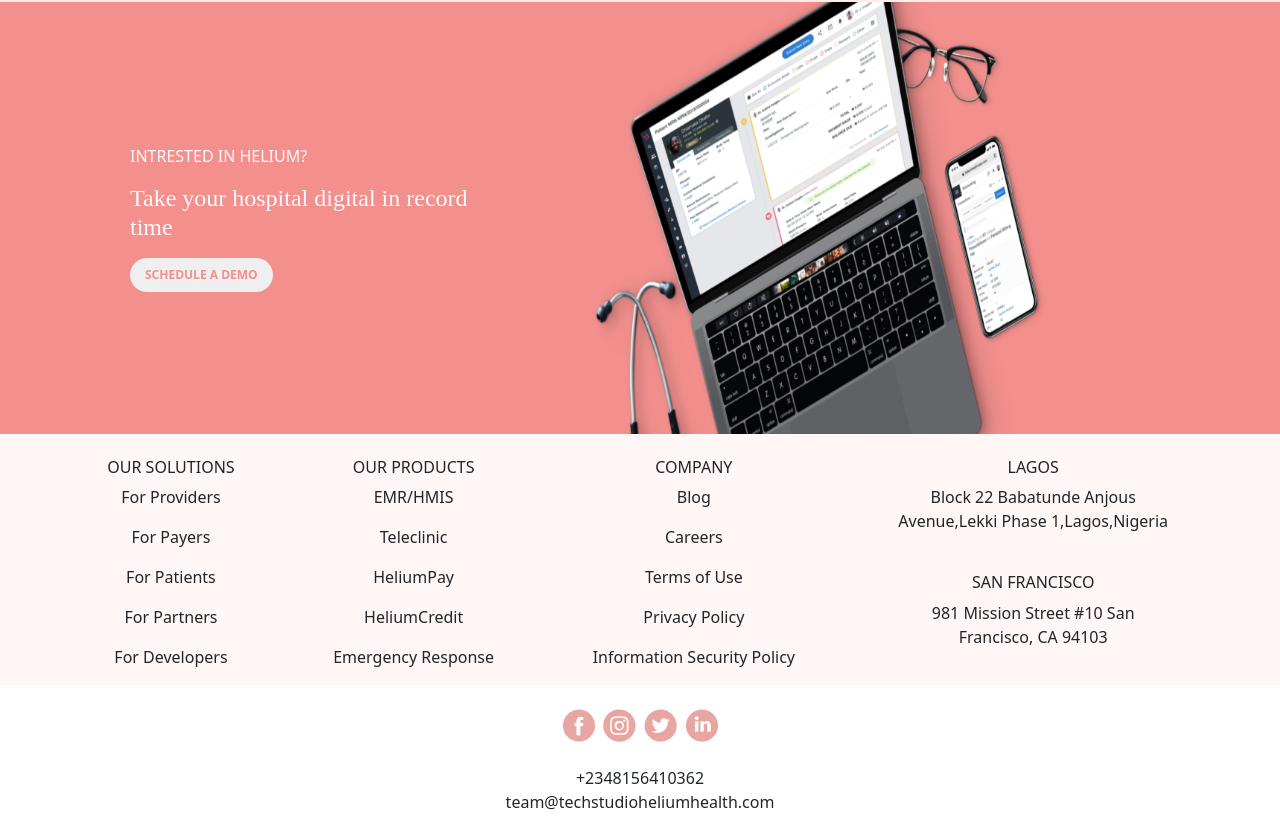
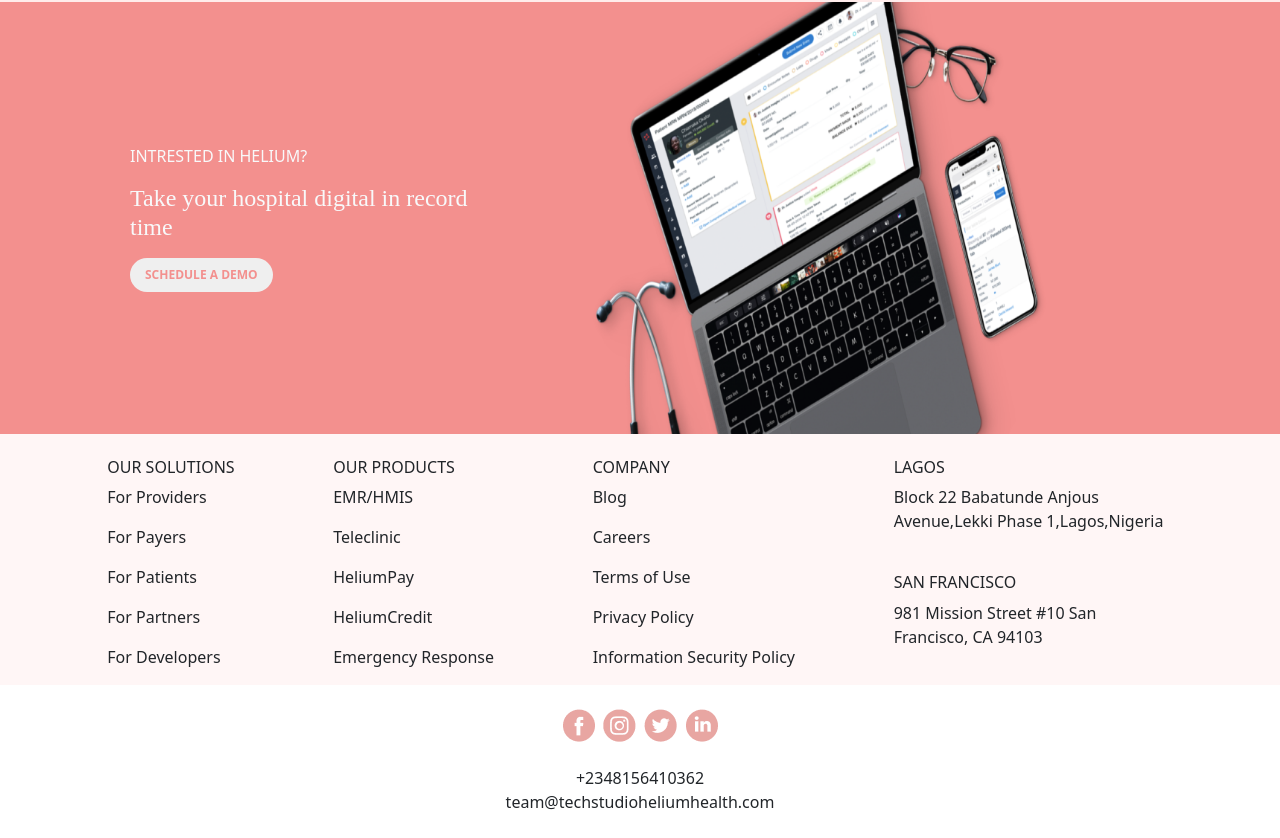
Before and after one commit to Devjulesoti/helium-project, a React (Create React App) app: page / in a window 1280 px wide. Shown: the part 2999-3837 px from the top of the page. Built offline with nearby package versions, Linux system fonts and the light colour scheme.

Commit message:
feat:fixed the footer

```diff
--- a/src/Styles/about/footer.css
+++ b/src/Styles/about/footer.css
@@ -5,12 +5,11 @@
   }
 }
 .footer-div div {
-  text-align: center;
   padding: 0;
 }
 .footer-div{
   background-color: #FFF6F6;
-
+  text-align: left;
 }
 .foot-outer{
   background-color: #FFF6F6;
--- a/src/Styles/landing/Section5.css
+++ b/src/Styles/landing/Section5.css
@@ -26,7 +26,6 @@
 @media (min-width: 990px) {
   .section5-wrap {
     display: flex;
-    /* margin: 0 auto; */
     gap: 50px;
     justify-content: space-around;
     align-items: center;
```
